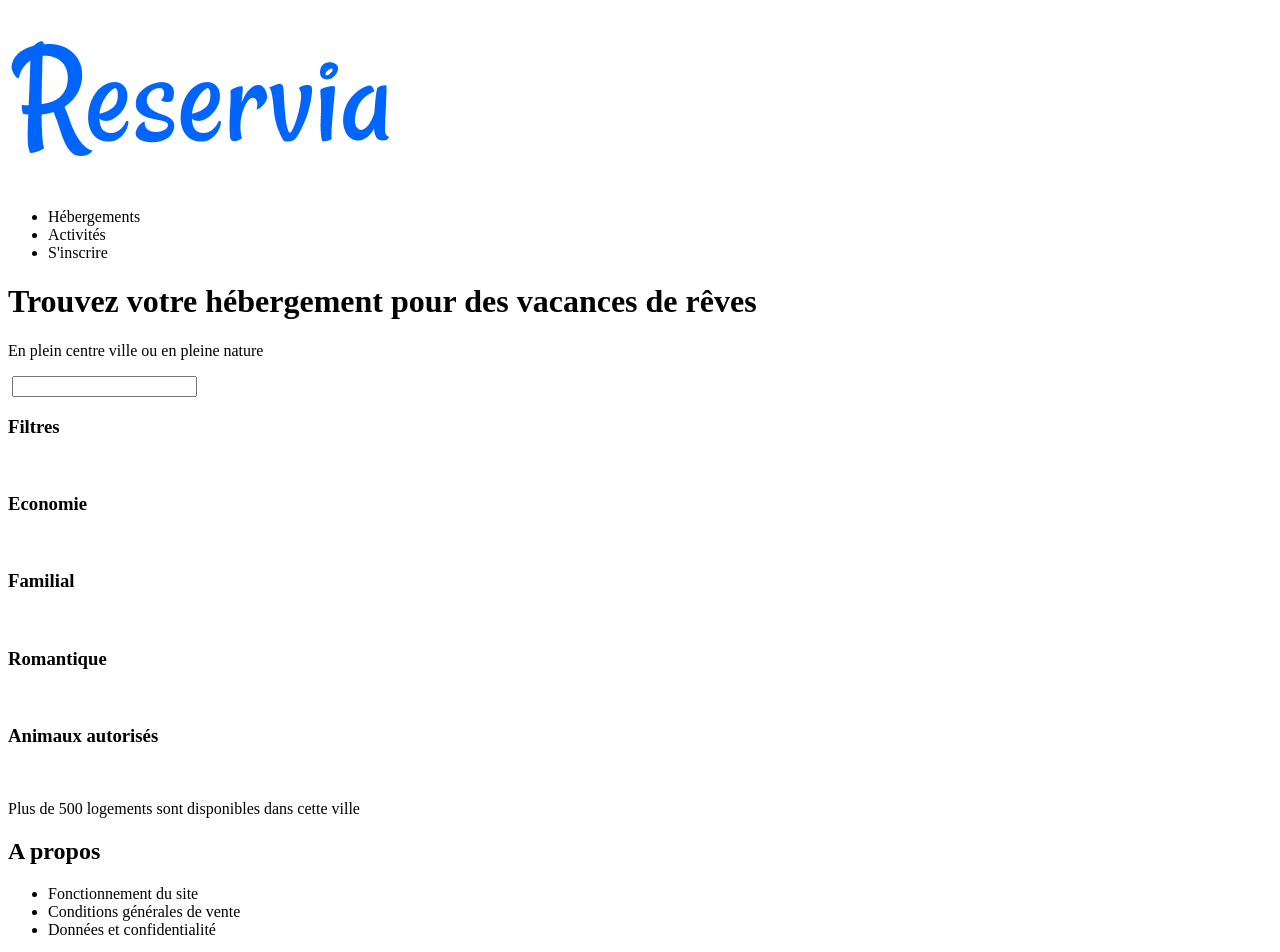
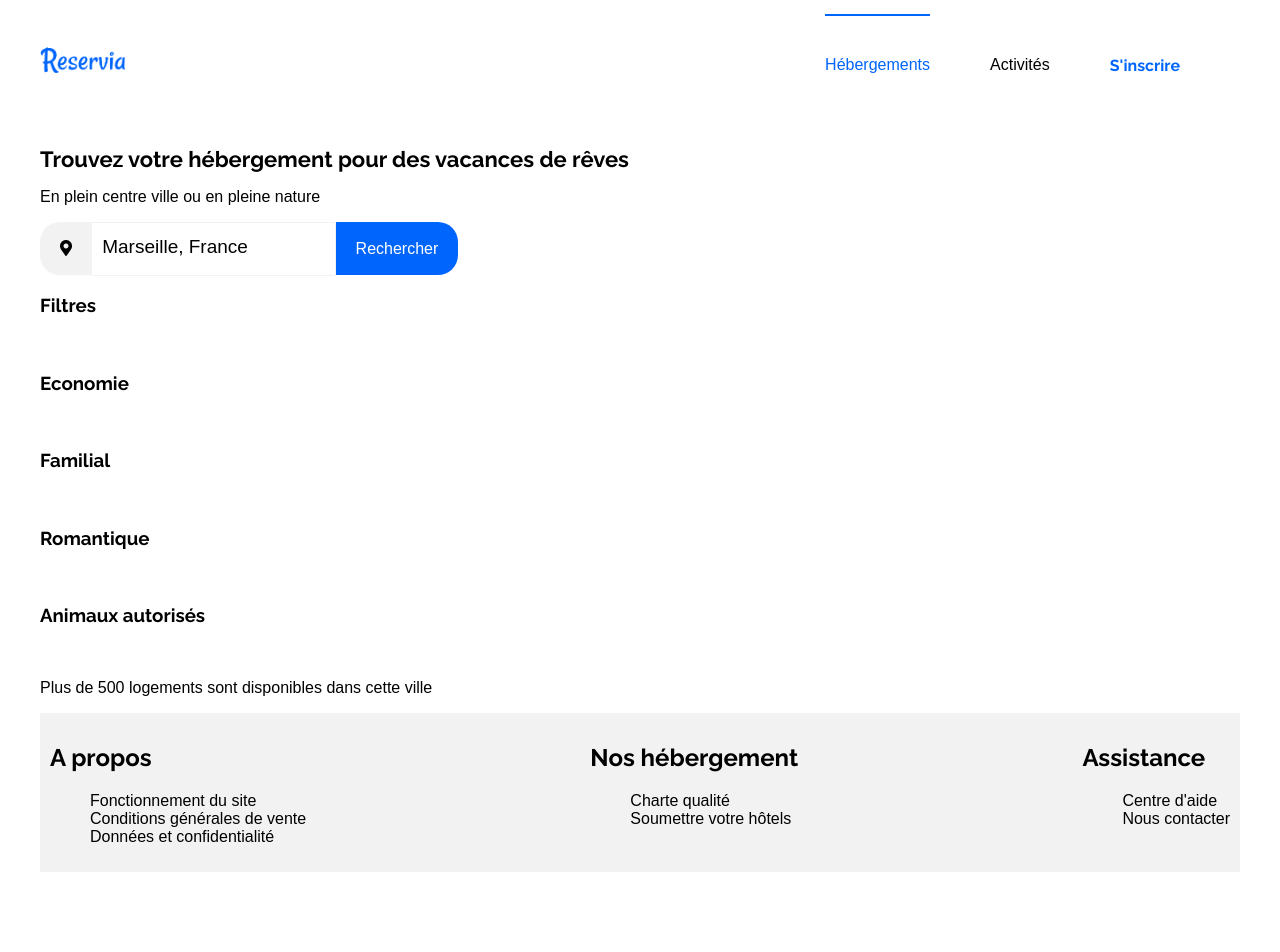
Before and after one commit to abi-38/Projet2-OC-int-gration-maquette, a plain HTML site: page index.html in a window 1280 px wide. Shown: the top 952 px of the page. After the commit the page ends 912 px from the top, so only its background shows below. Drawn offline with Linux system fonts and the light colour scheme.

Commit message:
finalisation header sans le filtres

```diff
--- a/css.css
+++ b/css.css
@@ -0,0 +1,112 @@
+/*POLICES*/
+@font-face {
+    font-family: 'RalewayRegular';
+    src: url('typo/Raleway-Regular.ttf') format('truetype');
+    font-family: 'RalewayBold';
+    src: url('typo/Raleway-Bold.ttf') format('truetype');
+}
+/*GENERAL*/
+body {
+    font-family: 'RalewayRegular', Arial, serif;
+    font-size: 16px;
+    margin: 0;
+    padding: 40px;
+}
+h1, h2, h3 {
+    font-family: 'RalewayBold', Arial, serif;
+}
+h1 {
+    font-size: 22px;
+}
+
+/*MENU : LOGO + NAV BARRE*/
+nav {
+    display: flex;
+    justify-content: space-between;
+    padding-bottom: 5vh;
+}
+#logo {
+    width: auto;
+    height: 40px;
+}
+nav > ul {
+    display: flex;
+}
+nav > ul > li {
+    list-style-type: none;
+    padding-right: 60px;
+    font-size: 16px;
+}
+a {
+    text-decoration: none;
+}
+/*les onglets*/
+#hebergement {
+    color: #0065FC;
+    border-top: 2px solid #0065FC;
+    padding-top: 40px;
+}
+#activites {
+    color: black;
+}
+#sincrire {
+    font-family: 'RalewayBold';
+    color:  #0065FC;
+}
+/*BARRE DE RECHERCHE*/
+#barreDeRecherche {
+    display: flex;
+    flex-direction: inline;
+}
+span#iconeRecherche {
+    display: inline-block;
+    height: 53px;
+    width: 4vw;
+    border-radius: 20px 0px 0px 20px;
+    background-color: #F2F2F2;
+}
+i.fas.fa-map-marker-alt {
+    padding-top: 18px;
+    padding-left: 20px;
+}
+#rechercher {
+    display: inline-block;
+    height: 50px;
+    width: 18vw;
+    border: 1px solid #F2F2F2;
+    padding-left: 10px;
+}
+#rechercher::placeholder {
+    color: rgba(0, 0, 0, 1);
+    font-size: 19px;
+}
+#labelRechercher {
+    display: inline-block;
+    height: 35px;
+    width: 8vw;
+    background-color: #0065FC;
+    color: white;
+    border-radius: 0px 20px 20px 0px;
+    padding-top: 18px;
+    padding-left: 20px;
+}
+#text {
+    display: none !important;
+}
+/*FOOTER*/
+footer {
+    display: flex;
+    justify-content: space-between;
+    background-color: #F2F2F2;
+    padding: 10px;
+}
+.footer {
+    flex-direction: column;
+}
+.footer > ul {
+    flex-direction: column;
+}
+.footer > ul > li {
+    list-style-type: none;
+    padding-left: 0px !important;
+}
--- a/index.html
+++ b/index.html
@@ -4,23 +4,27 @@
     <meta charset="UTF-8">
     <meta name="viewport" content="width=device-width, initial-scale=1.0">
     <title>Reservia</title>
+    <link rel="stylesheet" href="css.css">
+    <link href="img/fontawesome-free-5.15.1-web/css/all.css" rel="stylesheet">
 </head>
 <body>
     <header>
-        <img src="img/logoReservia.png" alt="">
         <nav>
+            <img id="logo" src="img/logoReservia.png" alt="">
             <ul>
-                <li>Hébergements</li>
-                <li>Activités</li>
-                <li>S'inscrire</li>
+                <li><a id="hebergement" href="#">Hébergements</a></li>
+                <li><a id="activites" href="#">Activités</a></li>
+                <li><a id="sincrire" href="#">S'inscrire</a></li>
             </ul>
         </nav>
         <h1>Trouvez votre hébergement pour des vacances de rêves</h1>
         <p>En plein centre ville ou en pleine nature</p>
         <section id="barreDeRecherche">
-            <img src="#" alt="">
-            <input type="text" id="rechercher">
-            <label for="rechercher"></label>
+            <span id="iconeRecherche">
+                <i class="fas fa-map-marker-alt"></i>
+            </span>
+            <input id="rechercher" type="text" placeholder="Marseille, France">
+            <label id="labelRechercher" for="rechercher">Rechercher</label>
         </section>
         <section id="filtre">
             <h3>Filtres</h3>
@@ -50,7 +54,7 @@
 
     </main>
     <footer>
-        <section>
+        <section class="footer">
             <h2>A propos</h2>
             <ul>
                 <li>Fonctionnement du site</li>
@@ -58,14 +62,14 @@
                 <li>Données et confidentialité</li>
             </ul>
         </section>
-        <section>
+        <section class="footer">
             <h2>Nos hébergement</h2>
             <ul>
                 <li>Charte qualité</li>
                 <li>Soumettre votre hôtels</li>
             </ul>
         </section>
-        <section>
+        <section class="footer">
             <h2>Assistance</h2>
             <ul>
                 <li>Centre d'aide</li>
```
